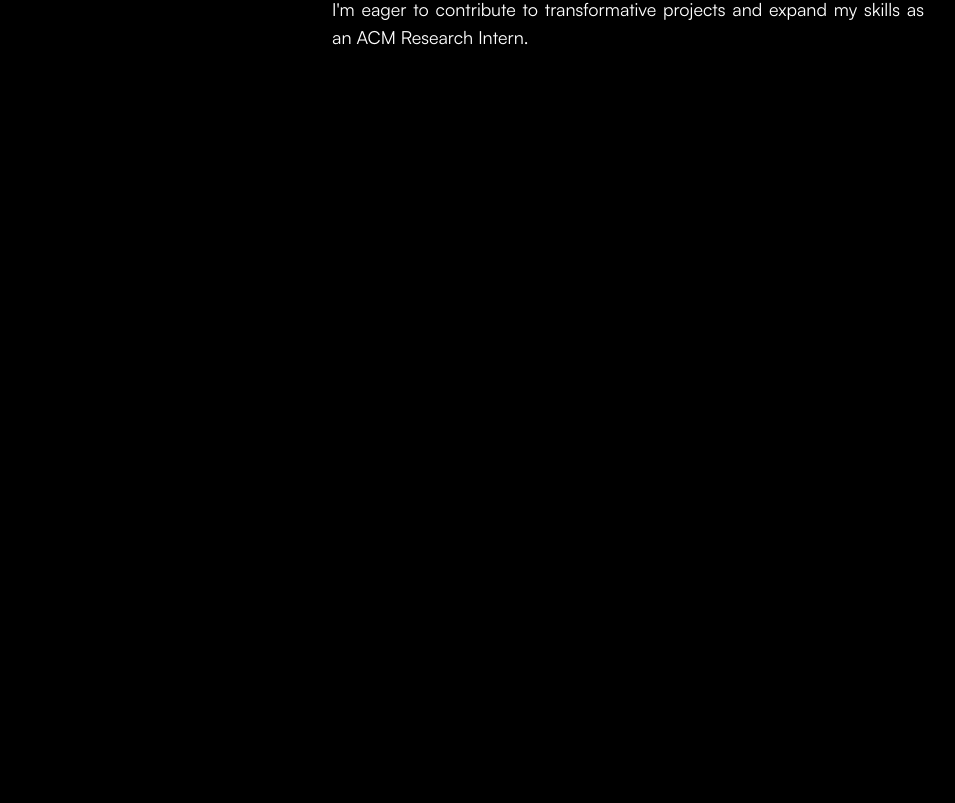
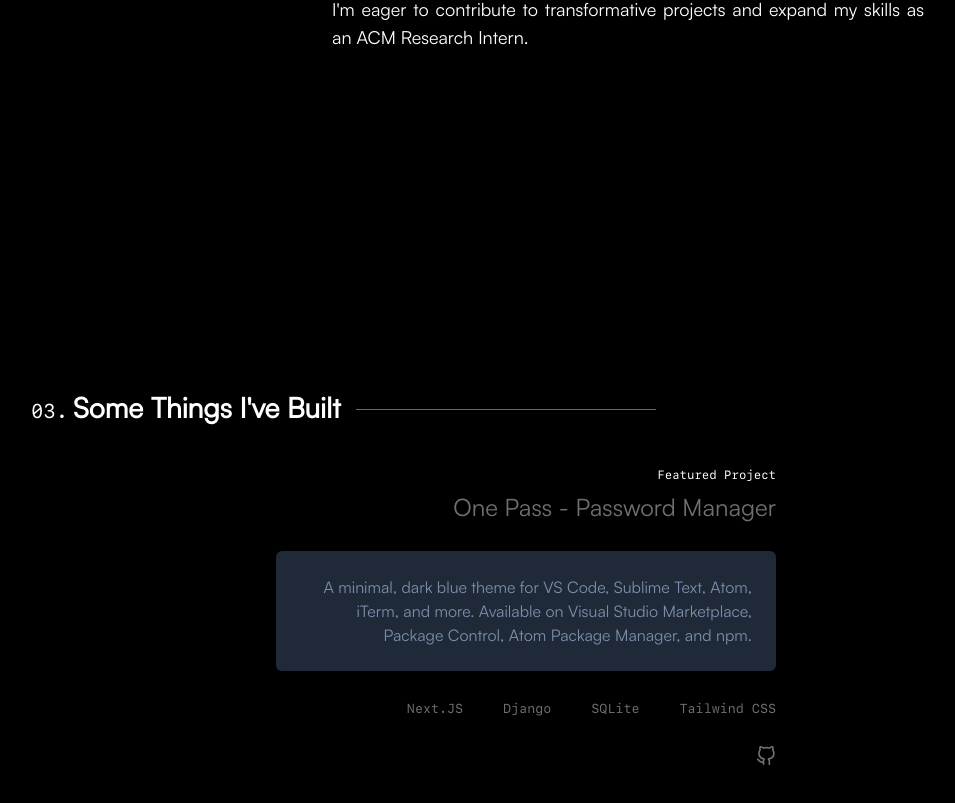
Before and after one commit to Rohithk2003/portfolio, a Next.js app: page / in a window 1280 px wide. Shown: the part 2369-3172 px from the top of the page, without its empty margins (212-1167 px from the left). Built offline with nearby package versions, Linux system fonts and the light colour scheme; what tailwindcss-animated would draw is missing.

Commit message:
added project section

```diff
--- a/components/Project.js
+++ b/components/Project.js
@@ -8,7 +8,12 @@ import Typography from "@mui/material/Typography";
 import { useEffect } from "react";
 import Link from "next/link";
 import LazyLoad from "react-lazyload";
+import { useInView } from "react-intersection-observer";
+import localFont from "next/font/local";
+import Image from "next/image";
 
+const sf = localFont({ src: "./sf.otf" });
+const ca = localFont({ src: "./ca.otf" });
 const projects = [
 	{
 		id: 1,
@@ -67,113 +72,85 @@ const projects = [
 		url: "https://aestheticdesigns.vercel.app",
 	},
 ];
-function MediaCard({ text, heading, url, image_url }) {
-	return (
-		<Card
-			className="hover:scale-125 hover:rounded-lg transition-all duration-300 hover:z-[1000] z-[10000]"
-			sx={{
-				width: 345,
-				height: 300,
-				borderRadius: "10px 10px 10px 10px",
-				backgroundColor: "#222222",
-				color: "white",
-			}}
-		>
-			<CardMedia
-				sx={{ height: 140 }}
-				image={image_url}
-				preload={true}
-				title={heading}
-			/>
-			<CardContent>
-				<Typography
-					gutterBottom
-					variant="h5"
-					component="div"
-				>
-					{heading}
-				</Typography>
-				<Typography
-					variant="body2"
-					className="h-10"
-				>
-					{text}
-				</Typography>
-			</CardContent>
-			<CardActions className="flex ml-2 flex-row gap-4 w-32 h-8 rounded-lg  text-white">
-				<div className="flex justify-center items-center bg-gray-400 w-10 h-10 rounded-full shadow-xl">
-					<Link
-						size="small"
-						href={url}
-					>
-						{url.includes("vercel") ? (
-							<i
-								className="fa-solid fa-earth-americas"
-								style={{
-									color: "#1c4b97",
-								}}
-							></i>
-						) : (
-							<i
-								className="fa-brands fa-github"
-								style={{
-									color: "#1c4b97",
-								}}
-							></i>
-						)}
-					</Link>
-				</div>
-			</CardActions>
-		</Card>
-	);
-}
+// function MediaCard({ text, heading, url, image_url }) {
+// 	return (
+// 	);
+// }
 
 export default function Project() {
-	useEffect(() => {
-		const scrollers = document.querySelectorAll(".scroller");
-		console.log("D");
-		if (!window.matchMedia("(prefers-reduced-motion:reduce)").matches) {
-			addAnimation();
-		}
-		function addAnimation() {
-			scrollers.forEach((scroller) => {
-				scroller.setAttribute("data-animated", true);
-				const scrollerInner = scroller.querySelector(".scroller__inner");
-				const scrollerContent = Array.from(scrollerInner.children);
-				scrollerContent.forEach((item) => {
-					const clone = item.cloneNode(true);
-					clone.setAttribute("aria-hidden", true);
-					scrollerInner.appendChild(clone);
-				});
-			});
-		}
+	const [ref, inView, entry] = useInView({
+		threshold: 0.3,
+		triggerOnce: true,
 	});
 
 	return (
 		<div
-			id={"projects"}
-			className="flex scroll-reveal flex-col justify-center z-[10] items-center md:h-[100vh] h-svh gap-10 md:p-20 p-10 pb-0"
+			ref={ref}
+			id={"about"}
+			className={`${
+				inView ? "pop-up animate-1" : "opacity-0"
+			} h-max text-justify mt-28 lg:pt-36  flex flex-wrap justify-center lg:pl-[184px] md:pl-20     pl-5 md:p-20 sm:p-14 p-5 xs:pt-0 pt-20  pr-22 `}
 		>
-			<p className="text-2xl md:text-start text-center text-[#454545] md:w-3/4 w-full ">
-				Projects
-			</p>
-			<div className="flex flex-row md:p-5 p-0 gap-10 justify-center  items-center w-full">
-				<div className="scroller ">
-					<ul className="tag-list scroller__inner">
-						{projects.map((project) => {
-							return (
-								<li key={project.id}>
-									<MediaCard
-										text={project.text}
-										heading={project.heading}
-										url={project.url}
-										image_url={project.image_url}
-									/>
-								</li>
-							);
-						})}
-					</ul>
+			<div className="w-full h-20">
+				<div className="flex flex-row gap-5 justify-start items-center ">
+					<div
+						className={`project-text  before:content-['03.'] text-[28px] after:md:w-[300px] after:w-[100px] after:md:left-[300px] after:left-[140px] font-bold `}
+					>
+						Some Things I&apos;ve Built
+					</div>
 				</div>
+			</div>
+			<div
+				className={`flex flex-col flex-wrap xl:gap-2 gap-3 md:justify-end justify-start  md:items-end items-start  md:w-2/3 w-full  h-full`}
+			>
+				<div
+					className={`${sf.className} md:text-xs text-md md:text-end text-start w-full`}
+				>
+					Featured Project
+				</div>
+				<div
+					className={`${ca.className} text-2xl md:text-end text-star w-full mb-5 text-[#6f6f6f]`}
+				>
+					One Pass - Password Manager
+				</div>
+				<div
+					className={`${ca.className} w-[500px] bg-gray-800 text-[#7b8fac] p-6 md:text-right text-start rounded-md `}
+				>
+					A minimal, dark blue theme for VS Code, Sublime Text, Atom, iTerm, and
+					more. Available on Visual Studio Marketplace, Package Control, Atom
+					Package Manager, and npm.
+				</div>
+				<ul
+					className={`flex flex-row gap-10 p-5 md:pr-0 pr-auto md:pl-auto pl-0  ${sf.className} text-[13px] text-[#6f6f6f]`}
+				>
+					<li>Next.JS</li>
+					<li>Django</li>
+					<li>SQLite</li>
+					<li>Tailwind CSS</li>
+				</ul>
+				<ul>
+					<li className="h-5 w-5 pop-up animate-8 text-[#6f6f6f]">
+						<Link
+							href="https://github.com/Rohithk2003"
+							className="w-5 h-5"
+						>
+							<svg
+								xmlns="http://www.w3.org/2000/svg"
+								role="img"
+								viewBox="0 0 24 24"
+								fill="none"
+								stroke="currentColor"
+								strokeWidth="2"
+								strokeLinecap="round"
+								strokeLinejoin="round"
+								className="feather feather-github h-5 hover:text-white transition-all duration-300 hover:-translate-y-1"
+							>
+								<title>GitHub</title>
+								<path d="M9 19c-5 1.5-5-2.5-7-3m14 6v-3.87a3.37 3.37 0 0 0-.94-2.61c3.14-.35 6.44-1.54 6.44-7A5.44 5.44 0 0 0 20 4.77 5.07 5.07 0 0 0 19.91 1S18.73.65 16 2.48a13.38 13.38 0 0 0-7 0C6.27.65 5.09 1 5.09 1A5.07 5.07 0 0 0 5 4.77a5.44 5.44 0 0 0-1.5 3.78c0 5.42 3.3 6.61 6.44 7A3.37 3.37 0 0 0 9 18.13V22"></path>
+							</svg>
+						</Link>
+					</li>
+				</ul>
 			</div>
 		</div>
 	);
--- a/pages/index.tsx
+++ b/pages/index.tsx
@@ -38,6 +38,7 @@ export default function Home() {
 					<Main />
 					<About />
 					<Experience />
+					<Project />
 				</div>
 				<div className={"w-[5%] md:block hidden"}>
 					<RightSidebar />
--- a/styles/globals.css
+++ b/styles/globals.css
@@ -492,19 +492,20 @@ body {
 	}
 }
 
-.about-text {
+.about-text,
+.project-text {
 	position: relative;
 	font-family: var(--font-ca);
 }
 
-.about-text::before {
+.about-text::before,
+.project-text::before {
 	font-family: var(--font-sf);
 	font-size: 20px;
 	font-weight: 300;
 	position: relative;
 	left: -5px;
 }
-
 .about-text::after {
 	content: "";
 	display: block;
@@ -514,7 +515,15 @@ body {
 	margin-left: 20px;
 	background-color: dimgray;
 }
-
+.project-text::after {
+	content: "";
+	display: block;
+	position: relative;
+	top: -20px;
+	height: 1px;
+	margin-left: 20px;
+	background-color: dimgray;
+}
 .skills li::before {
 	content: "▹";
 	color: white;
```
